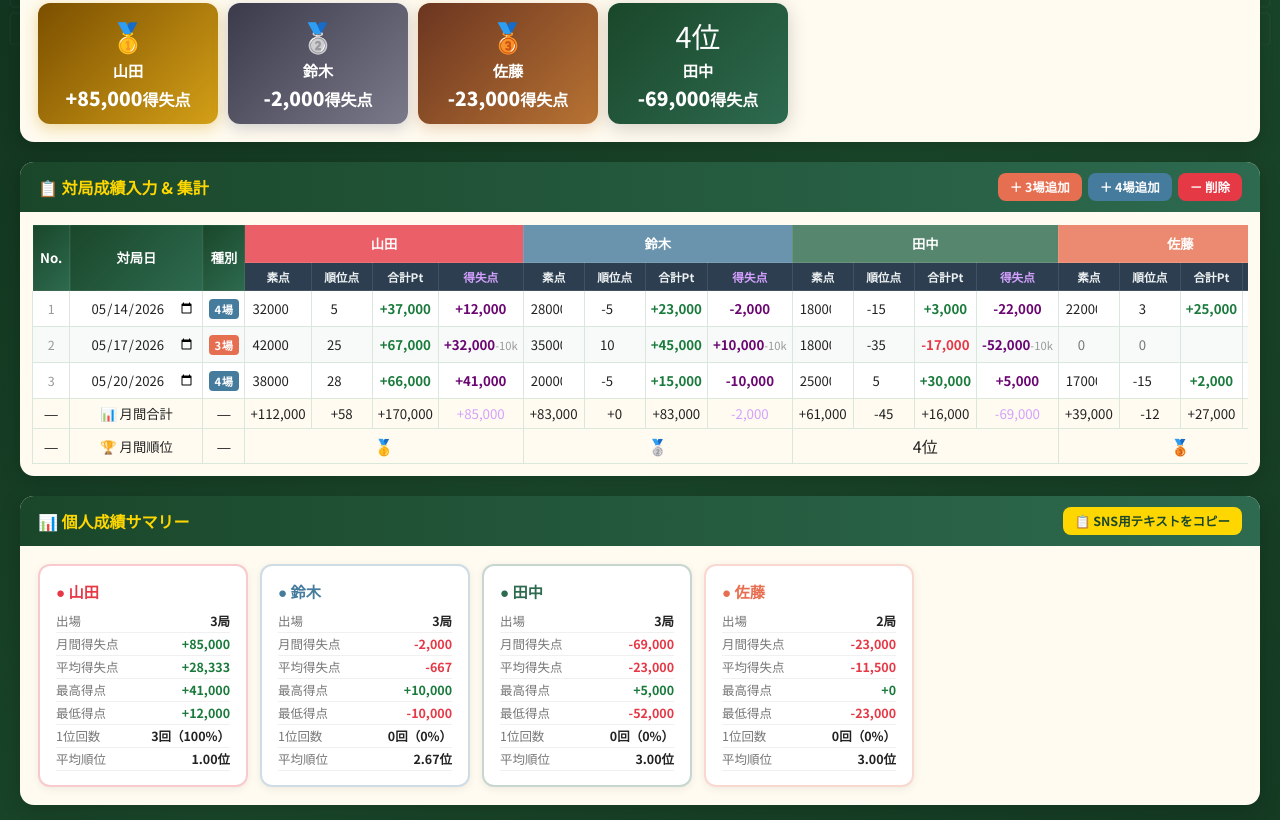
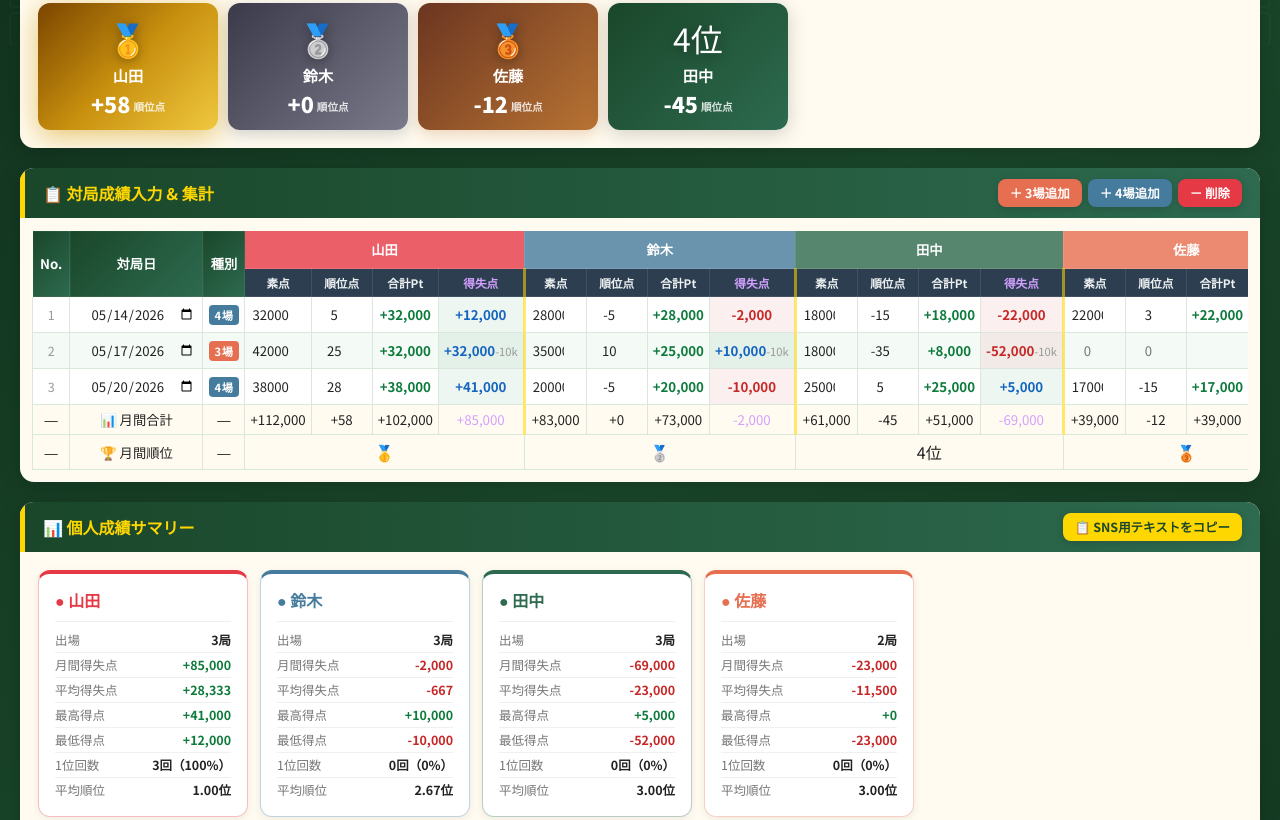
Before and after one commit to sisanunyou2001-lang/mahjong-score, a plain HTML site: page index.html in a window 1280 px wide. Shown: the part 755-1575 px from the top of the page. Drawn offline with nearby package versions, Linux system fonts and the light colour scheme.

Commit message:
Update index.html

```diff
--- a/index.html
+++ b/index.html
@@ -443,6 +443,102 @@
     .archive-item-header { padding: 8px 12px; }
     .archive-ranking { gap: 6px; }
     .archive-rank-chip { font-size: 0.75rem; padding: 3px 10px; }
+  }
+
+  /* ══════════════════════════════════════
+     ✨ ビジュアル強化
+  ══════════════════════════════════════ */
+
+  /* ── ランキング1位パルスアニメーション ── */
+  .rank-1 {
+    background: linear-gradient(135deg, #7b4500, #c8900e 50%, #f0c840);
+    box-shadow: 0 6px 28px rgba(212,160,23,0.6), 0 0 0 0 rgba(255,215,0,0.4);
+    animation: pulse-gold 2.8s ease-in-out infinite;
+  }
+  @keyframes pulse-gold {
+    0%,100% { box-shadow: 0 6px 28px rgba(212,160,23,0.6), 0 0 0 0 rgba(255,215,0,0); }
+    55%     { box-shadow: 0 6px 28px rgba(212,160,23,0.6), 0 0 0 12px rgba(255,215,0,0); }
+  }
+  .rank-medal { font-size: 2rem; filter: drop-shadow(0 2px 6px rgba(0,0,0,0.35)); display: block; }
+  .rank-pt { font-size: 1.35rem; font-weight: 900; line-height: 1.35; }
+  .rank-pt small { display: inline-block; font-size: 0.66rem; font-weight: 600; opacity: 0.82; margin-left: 3px; vertical-align: middle; }
+  .rank-card:hover { transform: translateY(-5px); transition: transform .22s; }
+
+  /* ── カードヘッダー左アクセントバー ── */
+  .card-header {
+    border-left: 5px solid var(--gold);
+  }
+
+  /* ── テーブル改善 ── */
+  tbody tr:nth-child(even) { background: #f4faf6; }
+  tbody tr:hover { background: linear-gradient(90deg, #e2f4e8, #f0faf4) !important; }
+  tbody tr.total-row td { border-color: rgba(255,215,0,0.22) !important; }
+  tbody tr.rank-row  td { border-color: rgba(255,215,0,0.15) !important; }
+
+  /* 得失点セルの正負背景チント（:has対応ブラウザ） */
+  td:has(.converted-pt.positive) { background-color: rgba(14,122,60,0.07) !important; }
+  td:has(.converted-pt.negative) { background-color: rgba(198,40,40,0.07) !important; }
+
+  /* 得失点の色をプラス青・マイナス赤に変更（見やすく） */
+  .converted-pt          { font-weight: 700; }
+  .converted-pt.positive { color: #1565c0; }
+  .converted-pt.negative { color: #c62828; }
+
+  /* プレイヤー間の区切りボーダー */
+  th.player-last-col,
+  td.player-last-col { border-right: 3px solid rgba(255,215,0,0.55) !important; }
+
+  /* テーブルスクロールバーのカスタマイズ */
+  .table-scroll::-webkit-scrollbar         { height: 6px; }
+  .table-scroll::-webkit-scrollbar-track   { background: #e8f5e9; border-radius: 3px; }
+  .table-scroll::-webkit-scrollbar-thumb   { background: var(--green-mid); border-radius: 3px; }
+  .table-scroll::-webkit-scrollbar-thumb:hover { background: var(--green-dark); }
+
+  /* ── グラフボックス強化 ── */
+  .chart-box { border: 1px solid #daeee0; transition: box-shadow .22s, transform .22s; }
+  .chart-box:hover { box-shadow: 0 6px 20px rgba(0,0,0,0.13); transform: translateY(-2px); }
+  .chart-box h3 { padding-bottom: 9px; border-bottom: 2px solid #e8f5e9; margin-bottom: 12px; font-size: 0.9rem; }
+
+  /* ── 個人成績カード強化 ── */
+  .player-stat-card {
+    border-width: 1px 1px 1px 1px;
+    border-top-width: 4px;
+    border-radius: 12px;
+    transition: box-shadow .2s, transform .2s;
+    overflow: hidden;
+  }
+  .player-stat-card:hover { box-shadow: 0 6px 20px rgba(0,0,0,0.13); transform: translateY(-3px); }
+  .psc-name { padding-bottom: 9px; border-bottom: 1.5px solid #f0f0f0; margin-bottom: 6px; font-size: 1rem; }
+  .psc-row  { padding: 3px 0; }
+  .psc-row:last-child { border-bottom: none; }
+  .psc-val.positive { color: #0e7a3c; }
+  .psc-val.negative { color: #c62828; }
+
+  /* ── 正負カラー強化 ── */
+  .positive { color: #0e7a3c; }
+  .negative { color: #c62828; }
+
+  /* ── デイリー行ホバー ── */
+  .daily-game-row { border-radius: 4px; padding: 4px 8px; transition: background .15s; }
+  .daily-game-row:hover { background: #f0f5ff; }
+
+  /* ── アーカイブチップホバー ── */
+  .archive-rank-chip { transition: background .15s, transform .15s; cursor: default; }
+  .archive-rank-chip:hover { background: var(--green-mid); transform: scale(1.04); }
+
+  /* ── ボタン全体の影強化 ── */
+  .btn { box-shadow: 0 2px 8px rgba(0,0,0,0.15); }
+  .btn:active { transform: translateY(1px) !important; box-shadow: 0 1px 4px rgba(0,0,0,0.15); }
+
+  /* ── player-count-bar の dot アニメーション ── */
+  .player-dot:not(.inactive) {
+    box-shadow: 0 0 0 3px rgba(255,255,255,0.15);
+    animation: dot-pop .3s ease;
+  }
+  @keyframes dot-pop {
+    0%   { transform: scale(0.7); }
+    60%  { transform: scale(1.15); }
+    100% { transform: scale(1); }
   }
 </style>
 </head>
@@ -1160,7 +1256,7 @@ function renderTableHead() {
   for (let i = 0; i < activePlayers; i++)
     r1 += `<th colspan="4" style="min-width:120px;background:${PLAYER_COLORS[i]}cc">${players[i]||'P'+(i+1)}</th>`;
   r1 += '</tr><tr>';
-  for (let i = 0; i < activePlayers; i++) r1 += '<th>素点</th><th>順位点</th><th>合計Pt</th><th style="color:#d4a0ff">得失点</th>';
+  for (let i = 0; i < activePlayers; i++) r1 += '<th>素点</th><th>順位点</th><th>合計Pt</th><th class="player-last-col" style="color:#d4a0ff">得失点</th>';
   thead.innerHTML = r1 + '</tr>';
 }
 
@@ -1176,9 +1272,11 @@ function renderTableBody() {
       <td><span class="mode-badge mode-${mode}">${mode}場</span></td>`;
     for (let pi = 0; pi < activePlayers; pi++) {
       const s = game.scores[pi] || {raw:'', uma:'', total:0};
-      const cls = s.total > 0 ? 'positive' : s.total < 0 ? 'negative' : '';
+      const hasData = s.raw !== '' && s.raw !== null;
+      // 合計Pt: 4場=素点, 3場=素点-10000
+      const adjRaw = hasData ? (mode === '3' ? (+s.raw - 10000) : +s.raw) : null;
+      const adjCls = adjRaw > 0 ? 'positive' : adjRaw < 0 ? 'negative' : '';
       const conv = convertedTotal(s, mode);
-      const hasData = s.raw !== '' || s.total !== 0;
       const netConv = hasData ? Math.round(conv - 25000) : 0;
       const netCls = netConv > 0 ? 'positive' : netConv < 0 ? 'negative' : '';
       const convStr = hasData
@@ -1186,8 +1284,8 @@ function renderTableBody() {
         : '';
       html += `<td><input type="number" inputmode="numeric" value="${s.raw}" placeholder="0" onchange="setScore(${gi},${pi},'raw',this.value);refresh();checkRawSum(${gi})"></td>
         <td><input type="number" inputmode="numeric" value="${s.uma}" placeholder="0" onchange="setScore(${gi},${pi},'uma',this.value);refresh()"></td>
-        <td class="cell-total ${cls}">${s.total!==0||s.raw!==''?fmt(s.total):''}</td>
-        <td>${convStr}</td>`;
+        <td class="cell-total ${adjCls}">${adjRaw !== null ? fmt(adjRaw) : ''}</td>
+        <td class="player-last-col">${convStr}</td>`;
     }
     tr.innerHTML = html;
     tbody.appendChild(tr);
@@ -1201,10 +1299,10 @@ function renderTableFoot() {
   let tr1 = '<tr class="total-row"><td>―</td><td>📊 月間合計</td><td>―</td>';
   for (let i = 0; i < activePlayers; i++) {
     const t = totals[i];
-    tr1 += `<td>${fmt(t.raw)}</td><td>${fmt(t.uma)}</td><td>${fmt(t.total)}</td><td style="color:#d4a0ff">${fmt(t.netPt)}</td>`;
-  }
-  // 得失点基準で順位を決定
-  const ranked = Array.from({length:activePlayers},(_,i)=>({i,netPt:totals[i].netPt})).sort((a,b)=>b.netPt-a.netPt);
+    tr1 += `<td>${fmt(t.raw)}</td><td>${fmt(t.uma)}</td><td>${fmt(t.adjTotal)}</td><td class="player-last-col" style="color:#d4a0ff">${fmt(t.netPt)}</td>`;
+  }
+  // 順位点基準で順位を決定
+  const ranked = Array.from({length:activePlayers},(_,i)=>({i,uma:totals[i].uma})).sort((a,b)=>b.uma-a.uma);
   const rankOf = new Array(activePlayers);
   ranked.forEach((r,ri) => { rankOf[r.i] = ri+1; });
   const medals = ['🥇','🥈','🥉','4位','5位','6位','7位','8位'];
@@ -1270,17 +1368,21 @@ function autoCalcUma() {
 
 function calcTotals() {
   return Array.from({length: activePlayers}, (_, pi) => {
-    let raw=0, uma=0, total=0, converted=0, gamesPlayed=0;
+    let raw=0, uma=0, total=0, converted=0, gamesPlayed=0, adjTotal=0;
     gameData.forEach(g => {
       const s = g.scores[pi]; if (!s) return;
+      const mode = g.mode || '4';
       raw  += s.raw===''?0:+s.raw;
       uma  += s.uma===''?0:+s.uma;
       total += s.total||0;
-      converted += convertedTotal(s, g.mode||'4');
-      if (s.raw !== '' && s.raw !== null) gamesPlayed++;
+      converted += convertedTotal(s, mode);
+      if (s.raw !== '' && s.raw !== null) {
+        gamesPlayed++;
+        adjTotal += mode === '3' ? (+s.raw - 10000) : +s.raw;
+      }
     });
     const netPt = Math.round(converted - gamesPlayed * 25000);
-    return {raw, uma, total, converted, gamesPlayed, netPt};
+    return {raw, uma, total, converted, gamesPlayed, netPt, adjTotal};
   });
 }
 
@@ -1291,14 +1393,14 @@ function fmt(v) {
 
 function updateRanking() {
   const totals = calcTotals();
-  const ranked = totals.map((t,i)=>({name:players[i]||`P${i+1}`,netPt:t.netPt})).sort((a,b)=>b.netPt-a.netPt);
+  const ranked = totals.map((t,i)=>({name:players[i]||`P${i+1}`,uma:t.uma})).sort((a,b)=>b.uma-a.uma);
   const medals  = ['🥇','🥈','🥉','4位','5位','6位','7位','8位'];
   const classes = ['rank-1','rank-2','rank-3','rank-other','rank-other','rank-other','rank-other','rank-other'];
   document.getElementById('ranking-row').innerHTML = ranked.map((r,ri)=>`
     <div class="rank-card ${classes[ri]}">
       <span class="rank-medal">${medals[ri]}</span>
       <div class="rank-name">${r.name}</div>
-      <div class="rank-pt">${r.netPt>=0?'+':''}${r.netPt.toLocaleString()}<small>得失点</small></div>
+      <div class="rank-pt">${r.uma>=0?'+':''}${r.uma.toLocaleString()}<small>順位点</small></div>
     </div>`).join('');
 }
 
@@ -1360,7 +1462,7 @@ function updatePlayerStats() {
     const color = PLAYER_COLORS[pi];
     const sign = v => (v>=0?'+':'')+Math.round(v).toLocaleString();
 
-    return `<div class="player-stat-card" style="border-color:${color}44">
+    return `<div class="player-stat-card" style="border-color:${color}55;border-top:4px solid ${color}">
       <div class="psc-name" style="color:${color}">● ${players[pi]||'P'+(pi+1)}</div>
       <div class="psc-row"><span class="psc-label">出場</span><span class="psc-val">${games.length}局</span></div>
       <div class="psc-row"><span class="psc-label">月間得失点</span><span class="psc-val ${totPt>=0?'positive':'negative'}">${sign(totPt)}</span></div>
@@ -1379,8 +1481,8 @@ function copySNSText() {
   const year  = document.getElementById('meta-year').value;
   const month = document.getElementById('meta-month').value;
   const totals = calcTotals();
-  const ranked = totals.map((t,i)=>({name:players[i]||`P${i+1}`, netPt:t.netPt}))
-                        .sort((a,b)=>b.netPt-a.netPt);
+  const ranked = totals.map((t,i)=>({name:players[i]||`P${i+1}`, uma:t.uma}))
+                        .sort((a,b)=>b.uma-a.uma);
   const medals = ['🥇','🥈','🥉','4️⃣','5️⃣','6️⃣','7️⃣','8️⃣'];
   const games3 = gameData.filter(g=>g.mode==='3').length;
   const games4 = gameData.filter(g=>(g.mode||'4')==='4').length;
@@ -1388,8 +1490,8 @@ function copySNSText() {
   let text = `🀄 ${year}年${month}月 麻雀月間集計\n`;
   text += `（全${gameData.length}局 ／ 4場:${games4}局 3場:${games3}局）\n\n`;
   ranked.forEach((r,i) => {
-    const sign = r.netPt >= 0 ? '+' : '';
-    text += `${medals[i]} ${r.name}　${sign}${r.netPt.toLocaleString()}pt\n`;
+    const sign = r.uma >= 0 ? '+' : '';
+    text += `${medals[i]} ${r.name}　${sign}${r.uma.toLocaleString()}pt\n`;
   });
   text += `\n#麻雀 #月間集計`;
 
```
